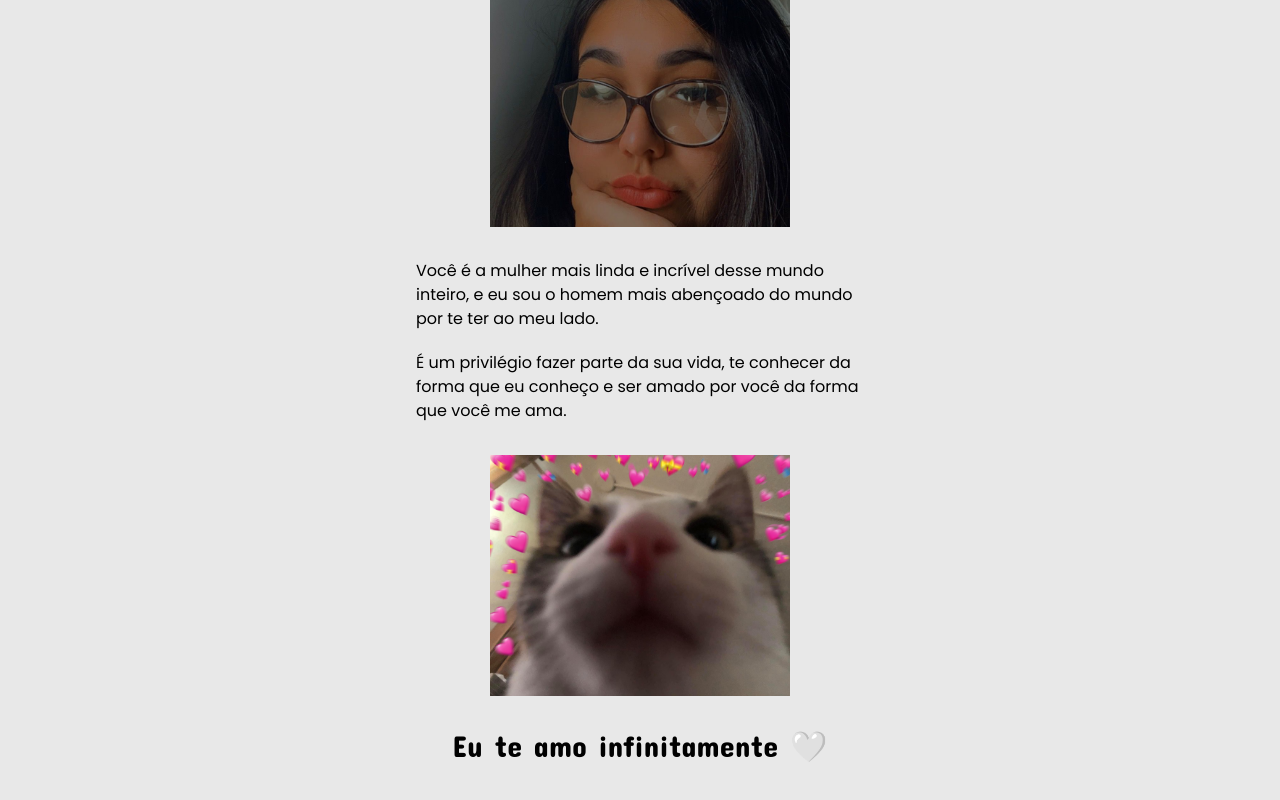
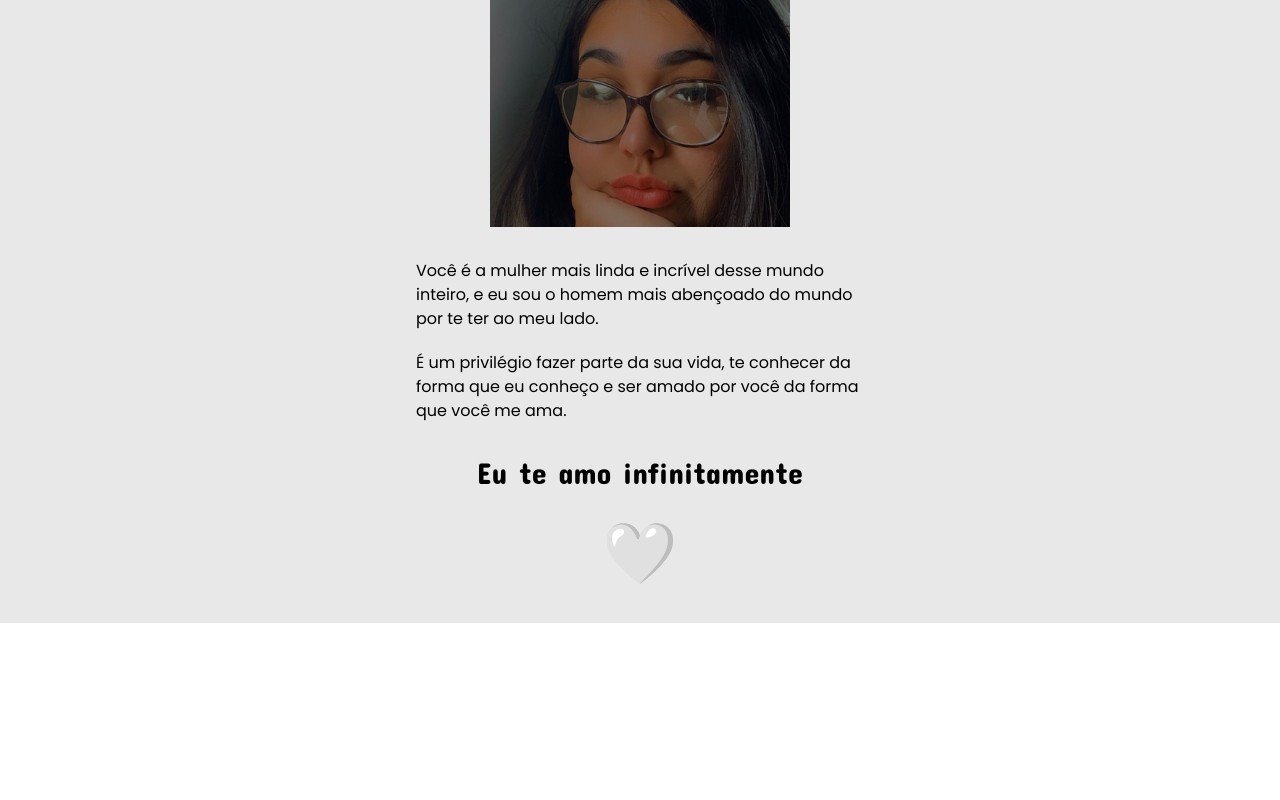
Before and after one commit to arthurlbo/for-my-love, a Next.js app: page / in a window 1280 px wide. Shown: the part 3726-4526 px from the top of the page. After the commit the page ends 4349 px from the top, so only its background shows below. Built offline with nearby package versions, Linux system fonts and the light colour scheme.

Commit message:
refactor: remove image

```diff
--- a/src/components/Section2/Section2.tsx
+++ b/src/components/Section2/Section2.tsx
@@ -8,7 +8,6 @@ import bonk from "../../assets/bonk.png";
 import us from "../../assets/us.jpg";
 import build from "../../assets/build.jpg";
 import mylove from "../../assets/mylove.jpg";
-import gatito from "../../assets/gatito2.jpg";
 
 export const Section2 = () => {
     return (
@@ -84,7 +83,7 @@ export const Section2 = () => {
                 placeholder="blur"
                 className="max-h-[329px] max-w-[300px] object-cover"
             />
-            <div className="flex max-w-md flex-col items-start gap-5 font-sans text-base text-primary">
+            <div className="flex max-w-md flex-col items-start gap-5 font-sans text-base">
                 <p>
                     Você é a mulher mais linda e incrível desse mundo inteiro, e eu sou o homem mais abençoado do mundo
                     por te ter ao meu lado.
@@ -94,14 +93,8 @@ export const Section2 = () => {
                     forma que você me ama.
                 </p>
             </div>
-            <Image
-                src={gatito}
-                alt="gatito"
-                priority
-                placeholder="blur"
-                className="max-h-[329px] max-w-[300px] object-cover"
-            />
-            <p className="text-center font-heading text-3xl text-primary">Eu te amo infinitamente 🤍</p>
+            <p className="text-center font-heading text-3xl">Eu te amo infinitamente</p>
+            <p className="text-6xl">🤍</p>
         </div>
     );
 };
```
Also changed, not shown: src/assets/gatito2.jpg (deleted), 1 other file (tests, documents, lock files or other folders).
